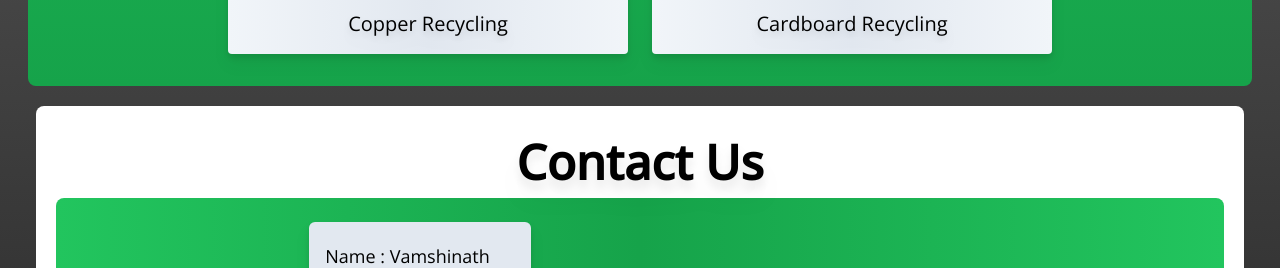
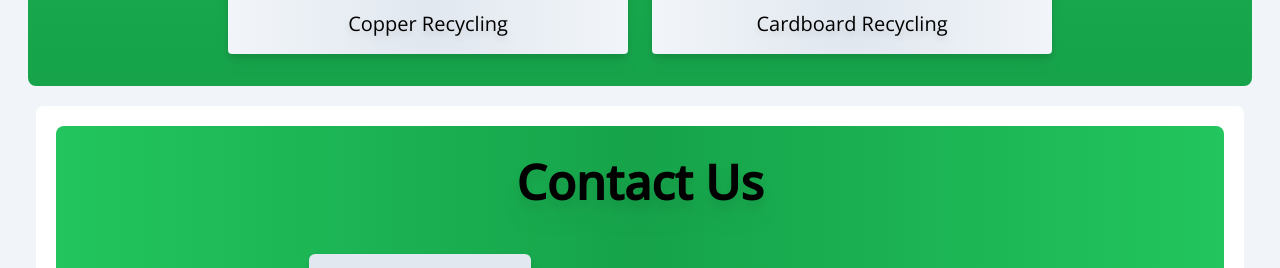
Before and after one commit to Lokie-codes/scrap-me-project-frontend, a React (Vite) app: page / in a window 1280 px wide. Shown: the part 3386-3654 px from the top of the page. Built offline with nearby package versions, Linux system fonts and the light colour scheme.

Commit message:
removal of gradient background

```diff
--- a/src/App.jsx
+++ b/src/App.jsx
@@ -6,7 +6,7 @@ import { aboutus, contactus, hero, navlinks, services } from './data/scrapmedata
 const App = () => {
   return (
     <div>
-      <div className='bg-gradient-to-b from-white to-black app-container'>
+      <div className='bg-slate-100'>
 
         <Navbar navlinks={navlinks} />
         <Hero hero={hero} />
--- a/src/components/ContactUs.jsx
+++ b/src/components/ContactUs.jsx
@@ -7,8 +7,8 @@ import contactPhoto from '../images/contact-photo.png';
 const ContactUs = ({ contact }) => {
     return (
         <div className='contact-container bg-white mx-9 mt-3.5 rounded-lg p-5 gap-5'>
-            <h1 className='text-center text-5xl sm:text-3xl py-3 text-black drop-shadow-xl md:text-4xl font-bold lg:text-5xl'>Contact Us</h1>
             <div className='contact-card grid items-center justify-center gap-3 sm:w-full bg-gradient-to-r from-green-500 via-green-600 to-green-500 rounded-lg'>
+                <h1 className='text-center text-5xl sm:text-3xl py-3 text-black drop-shadow-xl md:text-4xl font-bold lg:text-5xl mt-5'>Contact Us</h1>
                 <div className='flex items-center justify-center'>
                     <div className='w-1/3 sm:w-full md:w-full lg:w-2/3'>
                         <div className='grid gap-2 m-3 py-3 px-4 items-center'>
```
